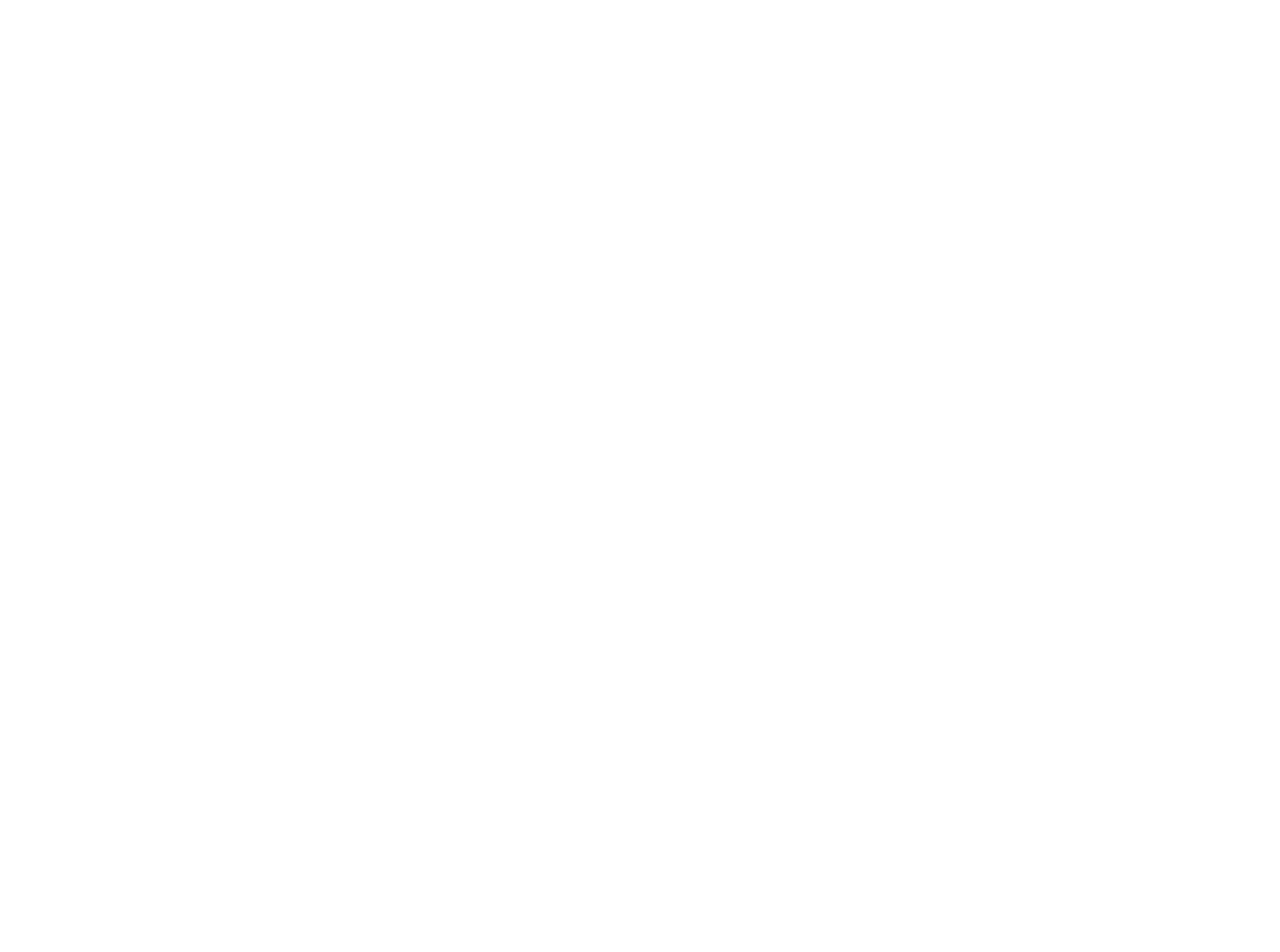
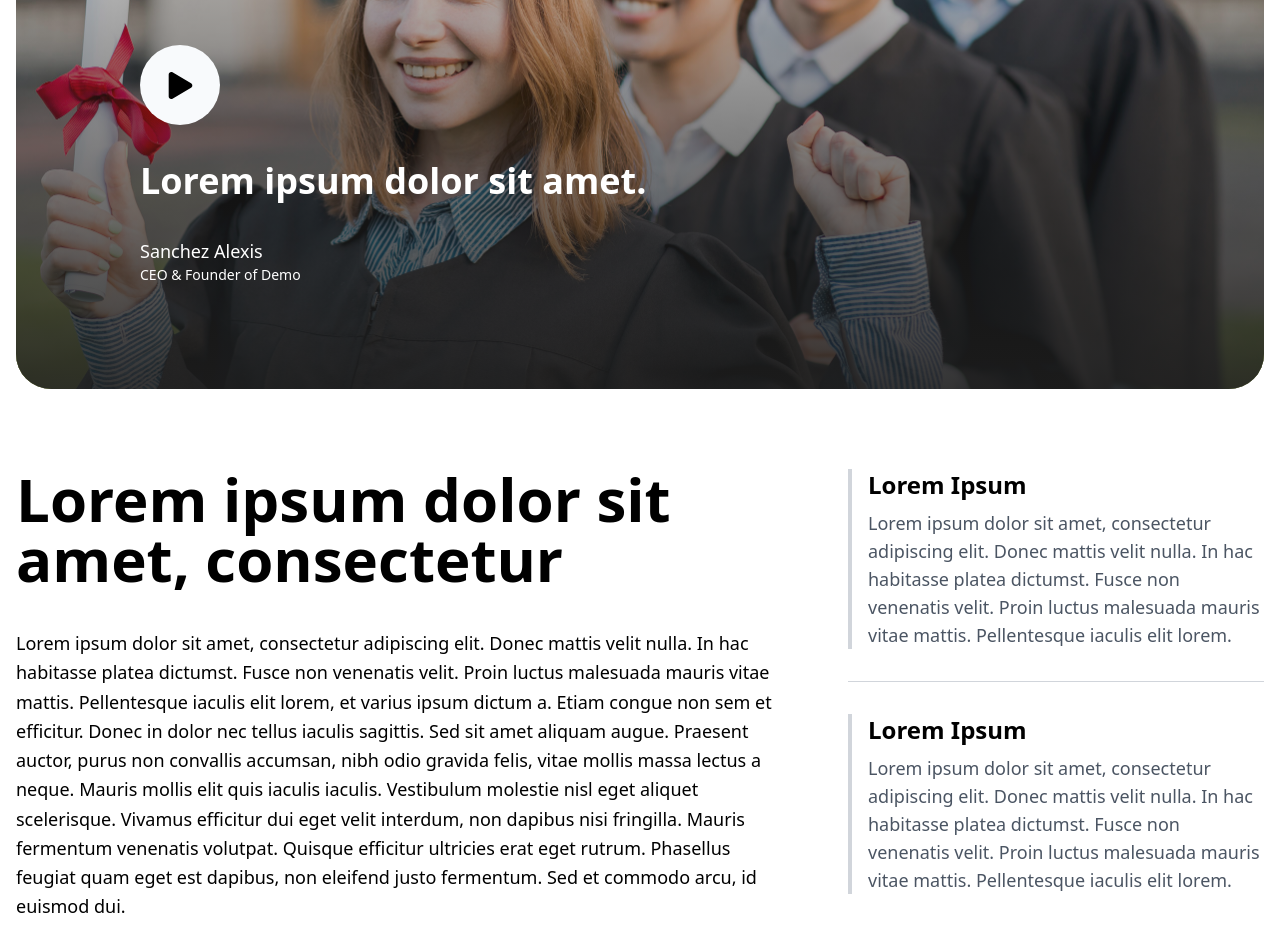
Before and after one commit to hafizn07/frontend-assessment-nextjs, a Next.js app: page / in a window 1280 px wide. Shown: the part 1288-2240 px from the top of the page. Before the commit the page ends 889 px from the top, so only its background shows below. Built offline with nearby package versions, Linux system fonts and the light colour scheme.

Commit message:
feat: Add Video section

```diff
--- a/app/page.tsx
+++ b/app/page.tsx
@@ -1,9 +1,11 @@
 import Hero from "@/components/Hero";
+import VideoSection from "@/components/VideoSection";
 
 export default function Home() {
   return (
     <>
       <Hero />
+      <VideoSection />
     </>
   );
 }
--- a/components/Hero.tsx
+++ b/components/Hero.tsx
@@ -11,7 +11,7 @@
         priority
       />
 
-      <div className="absolute inset-0 bg-gradient-to-t from-black to-transparent"></div>
+      <div className="absolute inset-0 bg-gradient-to-t from-[#1E1E1E80] to-[#002B3A00]"></div>
 
       <div className="absolute bottom-0 left-0 p-10 md:p-16 lg:p-40 z-10 text-white text-left flex flex-col items-start justify-center">
         <div className="max-w-4xl w-full">
--- /dev/null
+++ b/components/VideoPlayer.tsx
@@ -0,0 +1,69 @@
+"use client";
+
+import { useState } from "react";
+import Image from "next/image";
+import { FaPlay } from "react-icons/fa";
+
+interface VideoPlayerProps {
+  thumbnail: string;
+  videoSrc: string;
+  title: string;
+  content?: React.ReactNode;
+}
+
+const VideoPlayer: React.FC<VideoPlayerProps> = ({
+  thumbnail,
+  videoSrc,
+  title,
+  content,
+}) => {
+  const [isVideoPlaying, setIsVideoPlaying] = useState(false);
+
+  const handlePlayVideo = () => {
+    setIsVideoPlaying(true);
+  };
+
+  return (
+    <div className="relative bg-black overflow-hidden rounded-[35px] w-full h-[648px]">
+      {!isVideoPlaying ? (
+        <>
+          {/* Default Thumbnail with Gradient */}
+          <div className="relative w-full h-full">
+            <Image
+              src={thumbnail}
+              alt="Thumbnail"
+              fill
+              className="object-cover"
+            />
+            <div className="absolute inset-0 bg-gradient-to-t from-[#1E1E1EE5] to-[#002A3A00]" />
+          </div>
+
+          {/* Play Button and Text */}
+          <div className="absolute left-[100px] bottom-[80px] p-6 text-white flex flex-col gap-9">
+            <button
+              onClick={handlePlayVideo}
+              className="w-[80px] h-[80px] bg-slate-50 p-3 rounded-full flex items-center justify-center hover:bg-white transition duration-300"
+            >
+              <FaPlay size={27} color="black" />
+            </button>
+
+            <p className="text-4xl font-bold">{title}</p>
+            <div>{content}</div>
+          </div>
+        </>
+      ) : (
+        <iframe
+          width="100%"
+          height="100%"
+          src={`${videoSrc}?autoplay=1`}
+          title="YouTube video player"
+          frameBorder="0"
+          allow="accelerometer; autoplay; clipboard-write; encrypted-media; gyroscope; picture-in-picture"
+          allowFullScreen
+        />
+      )}
+    </div>
+  );
+};
+
+export default VideoPlayer;
--- /dev/null
+++ b/components/VideoSection.tsx
@@ -0,0 +1,66 @@
+import VideoPlayer from "@/components/VideoPlayer";
+
+const VideoSection = () => {
+  return (
+    <section className="mx-auto max-w-[1440px] my-[100px] px-4 py-10">
+      <VideoPlayer
+        thumbnail="/images/video-thumbnail.jpeg"
+        videoSrc="https://www.youtube.com/embed/yB4iJwxS-NE"
+        title="Lorem ipsum dolor sit amet."
+        content={
+          <>
+            <p className="text-lg">Sanchez Alexis</p>
+            <p className="text-sm">CEO & Founder of Demo</p>
+          </>
+        }
+      />
+
+      <div className="flex flex-col lg:flex-row justify-between items-start gap-10 mt-20">
+        <div className="max-w-3xl">
+          <h2 className="text-4xl lg:text-6xl font-bold">
+            Lorem ipsum dolor sit amet, consectetur
+          </h2>
+          <p className="mt-10 text-lg leading-relaxed">
+            Lorem ipsum dolor sit amet, consectetur adipiscing elit. Donec
+            mattis velit nulla. In hac habitasse platea dictumst. Fusce non
+            venenatis velit. Proin luctus malesuada mauris vitae mattis.
+            Pellentesque iaculis elit lorem, et varius ipsum dictum a. Etiam
+            congue non sem et efficitur. Donec in dolor nec tellus iaculis
+            sagittis. Sed sit amet aliquam augue. Praesent auctor, purus non
+            convallis accumsan, nibh odio gravida felis, vitae mollis massa
+            lectus a neque. Mauris mollis elit quis iaculis iaculis. Vestibulum
+            molestie nisl eget aliquet scelerisque. Vivamus efficitur dui eget
+            velit interdum, non dapibus nisi fringilla. Mauris fermentum
+            venenatis volutpat. Quisque efficitur ultricies erat eget rutrum.
+            Phasellus feugiat quam eget est dapibus, non eleifend justo
+            fermentum. Sed et commodo arcu, id euismod dui.
+          </p>
+        </div>
+
+        <div className="flex flex-col gap-4 w-full lg:w-1/3">
+          <div className="border-l-4 pl-4 border-gray-300">
+            <h3 className="text-2xl font-semibold">Lorem Ipsum</h3>
+            <p className="mt-2 text-gray-600 text-lg">
+              Lorem ipsum dolor sit amet, consectetur adipiscing elit. Donec
+              mattis velit nulla. In hac habitasse platea dictumst. Fusce non
+              venenatis velit. Proin luctus malesuada mauris vitae mattis.
+              Pellentesque iaculis elit lorem.
+            </p>
+          </div>
+          <hr className="my-4 border-t border-gray-300" />
+          <div className="border-l-4 pl-4 border-gray-300">
+            <h3 className="text-2xl font-semibold">Lorem Ipsum</h3>
+            <p className="mt-2 text-gray-600 text-lg">
+              Lorem ipsum dolor sit amet, consectetur adipiscing elit. Donec
+              mattis velit nulla. In hac habitasse platea dictumst. Fusce non
+              venenatis velit. Proin luctus malesuada mauris vitae mattis.
+              Pellentesque iaculis elit lorem.
+            </p>
+          </div>
+        </div>
+      </div>
+    </section>
+  );
+};
+
+export default VideoSection;
```
Also changed, not shown: package.json (+5 -4 lines), public/images/video-thumbnail.jpeg (added), 1 other file (tests, documents, lock files or other folders).
